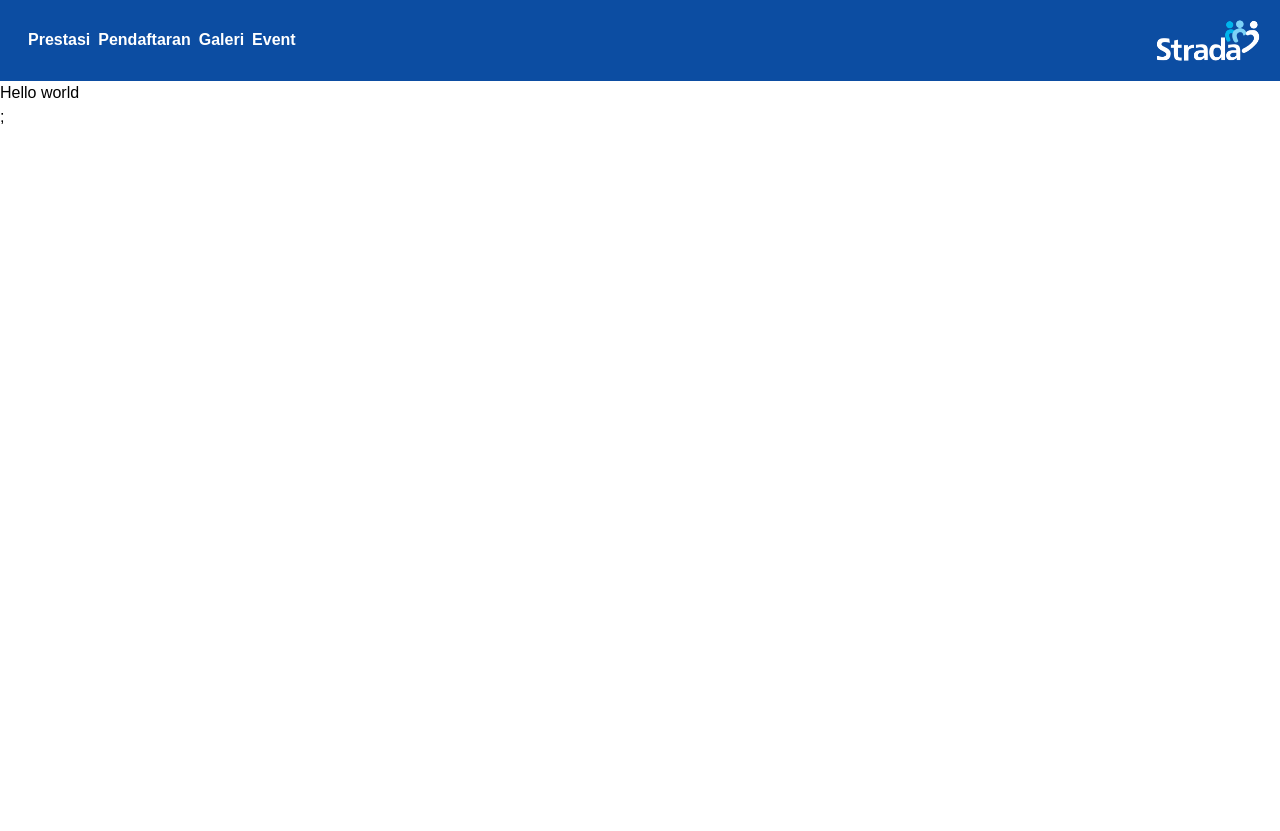
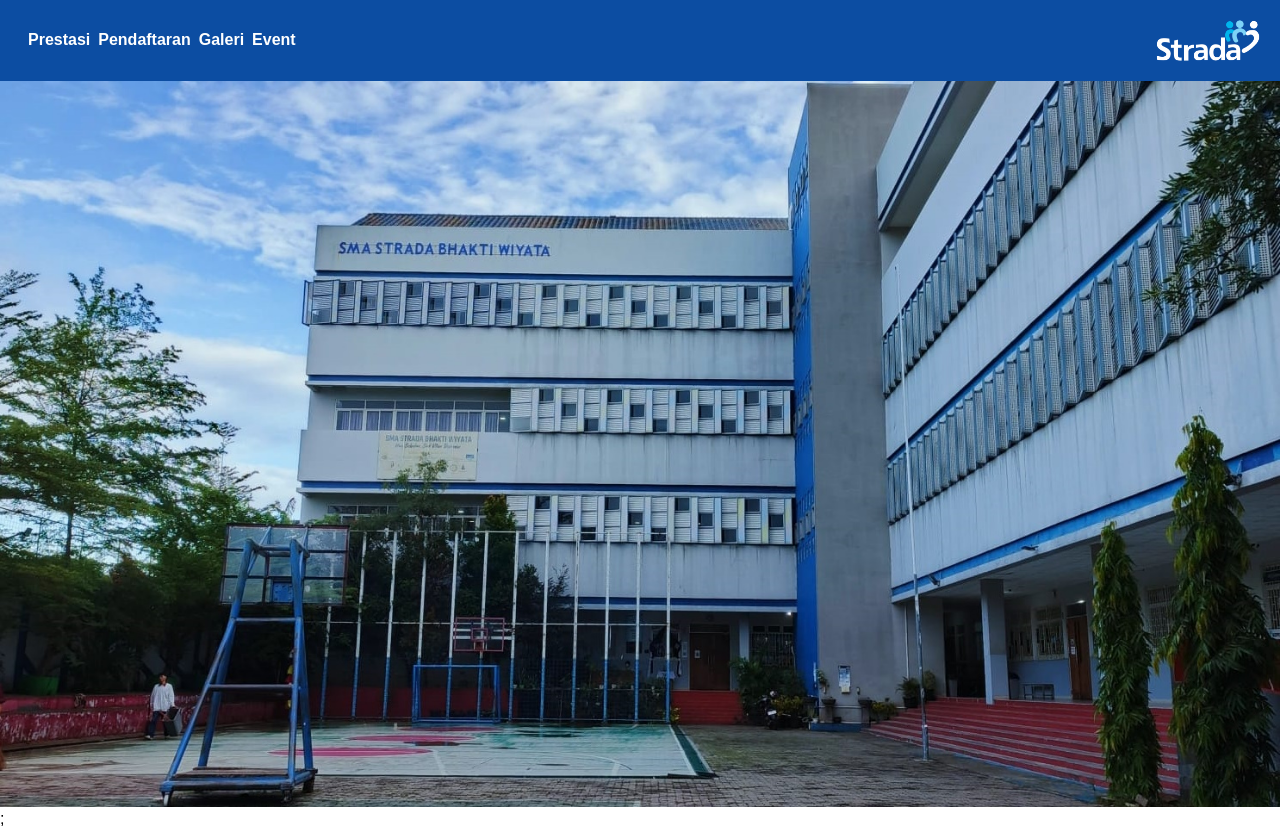
Before and after one commit to aspectxlol/bw-rewrite, a Next.js app: page / in a window 1280 px wide. Before the commit the page ends 800 px from the top, so only its background shows below. Built offline with nearby package versions, Linux system fonts and the light colour scheme.

Commit message:
a bunch more commits

```diff
--- a/src/components/navbar.tsx
+++ b/src/components/navbar.tsx
@@ -2,7 +2,7 @@
 
 export default function Navbar() {
   return (
-    <nav className="flex flex-row w-full p-2 bg-PrimaryNav text-white justify-between">
+    <nav className="flex flex-row w-full p-2 bg-PrimaryNav text-white justify-between sticky top-0">
       <div id="links" className="p-5">
         <ol className="flex flex-row font-bold gap-2">
           <li><a href="/prestasi">Prestasi</a></li>
@@ -17,6 +17,7 @@
         width="128"
         height="128"
         className=""
+        priority
       />
     </nav>
   );
--- a/src/pages/index.tsx
+++ b/src/pages/index.tsx
@@ -1,9 +1,17 @@
+import Image from 'next/image'
+
 export default function Home() {
   return (
     <div
       className={``}
     >
-      <h1>Hello world</h1>
+      <Image
+        src="/assets/Hero-Image.jpg"
+        alt="Hero Image"
+        width={1920}
+        height={500}
+        className="w-full"
+      />
     </div>
   );
 }
```
Also changed, not shown: public/assets/Hero-image.jpg (added), src/styles/globals.css (line endings or trailing spaces).
